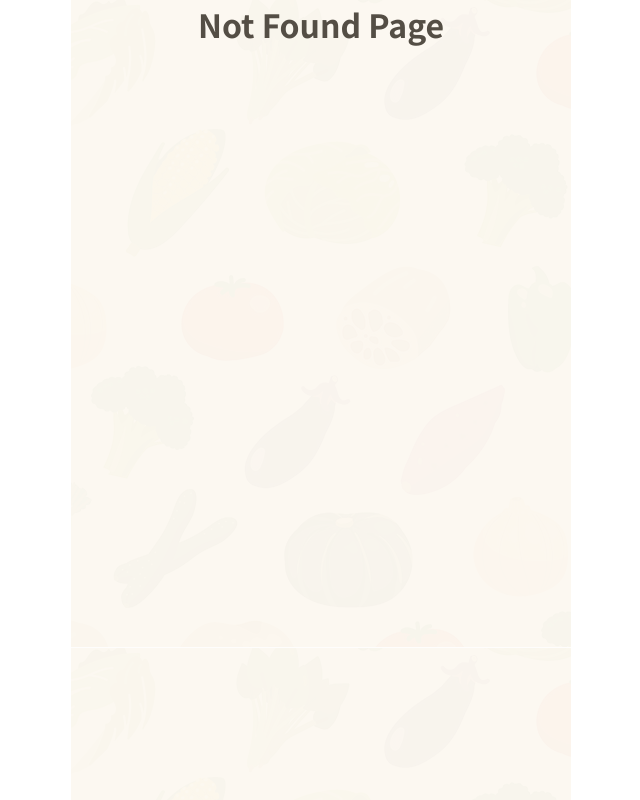
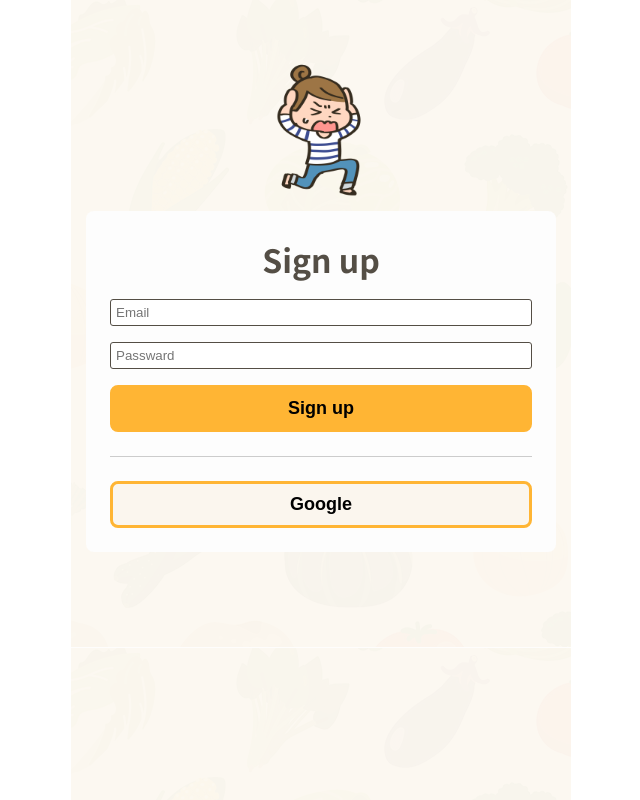
Before and after one commit to takikojikyo/dinner-app, a React (Vite) app: page /creator/step1 in a window 1280 px wide. Before the commit this address had no page. Shown: the whole page, without its empty margins (319-959 px from the left). Built offline with nearby package versions, Linux system fonts and the light colour scheme.

Commit message:
ShoppingList.jsx、CreatorStep1ページ作成 ルーティングの組みなおし

```diff
--- a/src/App.jsx
+++ b/src/App.jsx
@@ -1,9 +1,10 @@
 import './App.css';
 import { BrowserRouter, Route, Routes, Link } from "react-router-dom";
 
-import HostHome from './HostHome';
-import ShoppingList from './ShoppingList';
-import LayoutHost from './LayoutHost';
+import HostHome from './pages/Host/HostHome';
+import ShoppingList from './pages/Host/ShoppingList';
+import LayoutHost from './components/LayoutHost';
+import CreatorStep1 from './pages/Creator/CreatorStep1';
 
 
 
@@ -19,8 +20,8 @@ function App() {
         </Route>
 
         {/* 作る人の4ステップ設定 */}
-        {/* <Route path="/creator/step1" element={<CreatorStep1 />} />
-          <Route path="/creator/step2" element={<CreatorStep2 />} />
+      <Route path="/creator/step1" element={<CreatorStep1 />} />
+          {/*   <Route path="/creator/step2" element={<CreatorStep2 />} />
           <Route path="/creator/step3" element={<CreatorStep3 />} />
           <Route path="/creator/step4" element={<CreatorStep4 />} />   */}
 
--- a/src/ShoppingList.jsx
+++ /dev/null
@@ -1,41 +0,0 @@
-import './ShoppingList.css';
-import './HostHome.css';
-import { Link } from 'react-router-dom';
-
-
-
-const ShoppingList = () => {
-  return (
-    <div className="container">
-      <div className="ShoppingList">
-
-        <div className="section_title">
-          <img src="/5.png" alt="買い物かご" />
-          <h3>買い出しリスト</h3>
-        </div>
-        <ul className='ShoppingList_items'>
-          <li>
-            <div className="ShoppingList_item_title">
-              <input type="checkbox" />
-              <h3>人参</h3>
-            </div>
-            <div className="material_list_material_list">
-              <h4>◆使用する曜日</h4>
-              <p>月：カレーライス</p>
-            </div>
-          </li>
-        </ul>
-
-
-
-      </div>
-
-      <Link to="/" className="shopping_list_button">
-        <img src="/m3.png" alt="買い物かご" />
-        <p>トップへ戻る</p>
-      </Link>
-    </div>
-  )
-}
-
-export default ShoppingList
--- a/src/LayoutHost.jsx
+++ b/src/components/LayoutHost.jsx
@@ -1,10 +1,10 @@
 
 import { Outlet, Link } from "react-router-dom";
-import './HostHome.css';
+import '../pages/Host/HostHome.css';
 import './Layout.css';
 
-import HostHome from "./HostHome";
-import ShoppingList from "./ShoppingList";
+import HostHome from "../pages/Host/HostHome";
+import ShoppingList from "../pages/Host/ShoppingList";
 
 import Header_Host from "./Header_Host";
 
--- /dev/null
+++ b/src/pages/Creator/CreatorStep.css
@@ -0,0 +1,54 @@
+.CreateStep_inner{
+  background-color: #fdfdfd;
+  border-radius: 8px;
+  padding: 24px;
+}
+
+
+/* CreatorStep1 */
+.CreateStep1 button{
+  font-size: 18px;
+  font-weight: bold;
+  padding: 10px;
+  border-radius: 8px;
+  transition: all 0.5s;
+}
+.CreateStep1-img{
+  width: 150px;
+  margin-top: 56px;
+}
+
+.CreateStep_inner h2{
+  font-size: 32px;
+  margin-bottom: 16px;
+}
+.CreateStep1_box1{
+  display: flex;
+  flex-direction: column;
+  gap: 16px;
+  padding-bottom: 24px;
+  border-bottom: 1px solid #ccc;
+  margin-bottom: 24px;
+}
+.CreateStep1_box1 input{
+  padding: 5px;
+  border-radius: 3px;
+  border: 1px solid #544E45;
+}
+.CreateStep1_box1 button{
+  border: 3px solid #FFB534;
+  background: #FFB534;
+}
+.CreateStep1_box1 button:hover{
+  background:rgba(255,181,52,0.6);
+}
+.CreateStep1_box2 button{
+  width: 100%;
+  border: 3px solid #FFB534;
+  background: #FBF6EE;
+}
+.CreateStep1_box2 button:hover{
+    background:#65B741;
+  border-color: #65B741;
+  color: #fdfdfd;
+}
--- /dev/null
+++ b/src/pages/Creator/CreatorStep1.jsx
@@ -0,0 +1,27 @@
+import './CreatorStep.css';
+
+const CreatorStep1 = () => {
+
+  return (
+    <div className="CreateStep1">
+      <div className="container">
+        <img className="CreateStep1-img" src="/p1.png" alt="" />
+
+        <div className="CreateStep_inner">
+          <h2>Sign up</h2>
+          <div className="CreateStep1_box1">
+            <input type="text" placeholder="Email" />
+            <input type="text" placeholder="Passward" />
+            <button>Sign up</button>
+          </div>
+
+          <div className="CreateStep1_box2">
+            <button>Google</button>
+          </div>
+        </div>
+      </div>
+    </div>
+  )
+}
+
+export default CreatorStep1
--- a/src/HostHome.jsx
+++ b/src/pages/Host/HostHome.jsx
@@ -1,6 +1,6 @@
 
 import { Link } from 'react-router-dom';
-import Header_Host from './Header_Host';
+import Header_Host from '../../components/Header_Host';
 import './HostHome.css';
 import This_Week_Menu from './This_Week_Menu';
 
--- a/src/ShoppingList.css
+++ b/src/pages/Host/ShoppingList.css
@@ -14,7 +14,7 @@ padding: 30px 10px;
 }
 .ShoppingList_items li.checked  {
   color: #aaa;
-  text-decoration: line-through;
+  background: rgba(0,0,0,0.1);
 }
 .ShoppingList_item_title{
   display: flex;
@@ -26,6 +26,8 @@ padding: 30px 10px;
   margin-right: 8px;
 }
 .material_list_material_list{
+  width: 90%;
+  margin: 0 auto;
   background: rgba(193,242,176,0.4);
   padding: 8px;
   color: #65B741;
--- /dev/null
+++ b/src/pages/Host/ShoppingList.jsx
@@ -0,0 +1,79 @@
+import './ShoppingList.css';
+import './HostHome.css';
+import { Link } from 'react-router-dom';
+import { week_menus } from '../../menus';
+import { useState } from 'react';
+
+const ShoppingList = () => {
+  const [checkedItems, setCheckedItems] = useState([]);
+
+
+  const ingredientMap = {};
+  week_menus.forEach((item) => {
+    item.ingredients.forEach((ing) => {
+      if (!ingredientMap[ing]) {
+        ingredientMap[ing] = [];
+      }
+      ingredientMap[ing].push(`${item.day}:${item.title}`)
+    });
+  });
+  const handleShoppingListClick = (ingredient) => {
+    setCheckedItems(prev => {
+      if (prev.includes(ingredient)) {
+        return prev.filter(i => i !== ingredient);
+      } else {
+        return [...prev, ingredient];
+      }
+    })
+  }
+
+  const ShoppingList_items = Object.entries(ingredientMap).map(([ingredient, uses]) => (
+
+    <li
+      key={ingredient}
+      className={checkedItems.includes(ingredient) ? "checked" : ""}
+    >
+      <div className="ShoppingList_item_title">
+        <input type="checkbox"
+          checked={checkedItems.includes(ingredient)}
+          onChange={() => handleShoppingListClick(ingredient)}
+        />
+        <h3>{ingredient}</h3>
+      </div>
+      <div className="material_list_material_list">
+        <h4>◆使用する曜日</h4>
+        {uses.map((u) => (
+          <p key={`${ingredient}-${u}`}>{u}</p>
+        ))}
+
+      </div>
+    </li>
+  ));
+
+
+
+  return (
+    <div className="container">
+      <div className="ShoppingList">
+
+        <div className="section_title">
+          <img src="/5.png" alt="買い物かご" />
+          <h3>買い出しリスト</h3>
+        </div>
+        <ul className='ShoppingList_items'>
+          {ShoppingList_items}
+        </ul>
+
+
+
+      </div>
+
+      <Link to="/" className="shopping_list_button">
+        <img src="/m3.png" alt="買い物かご" />
+        <p>トップへ戻る</p>
+      </Link>
+    </div>
+  )
+}
+
+export default ShoppingList;
--- a/src/This_Week_Menu.jsx
+++ b/src/pages/Host/This_Week_Menu.jsx
@@ -1,6 +1,6 @@
 import { useState } from "react";
 
-import { week_menus } from "./menus";
+import { week_menus } from '../../menus';
 
 
 
```
Also changed, not shown: src/components/Header_Host.jsx (renamed from src/Header_Host.jsx), src/components/Layout.css (renamed from src/Layout.css), src/pages/Host/HostHome.css (renamed from src/HostHome.css).
